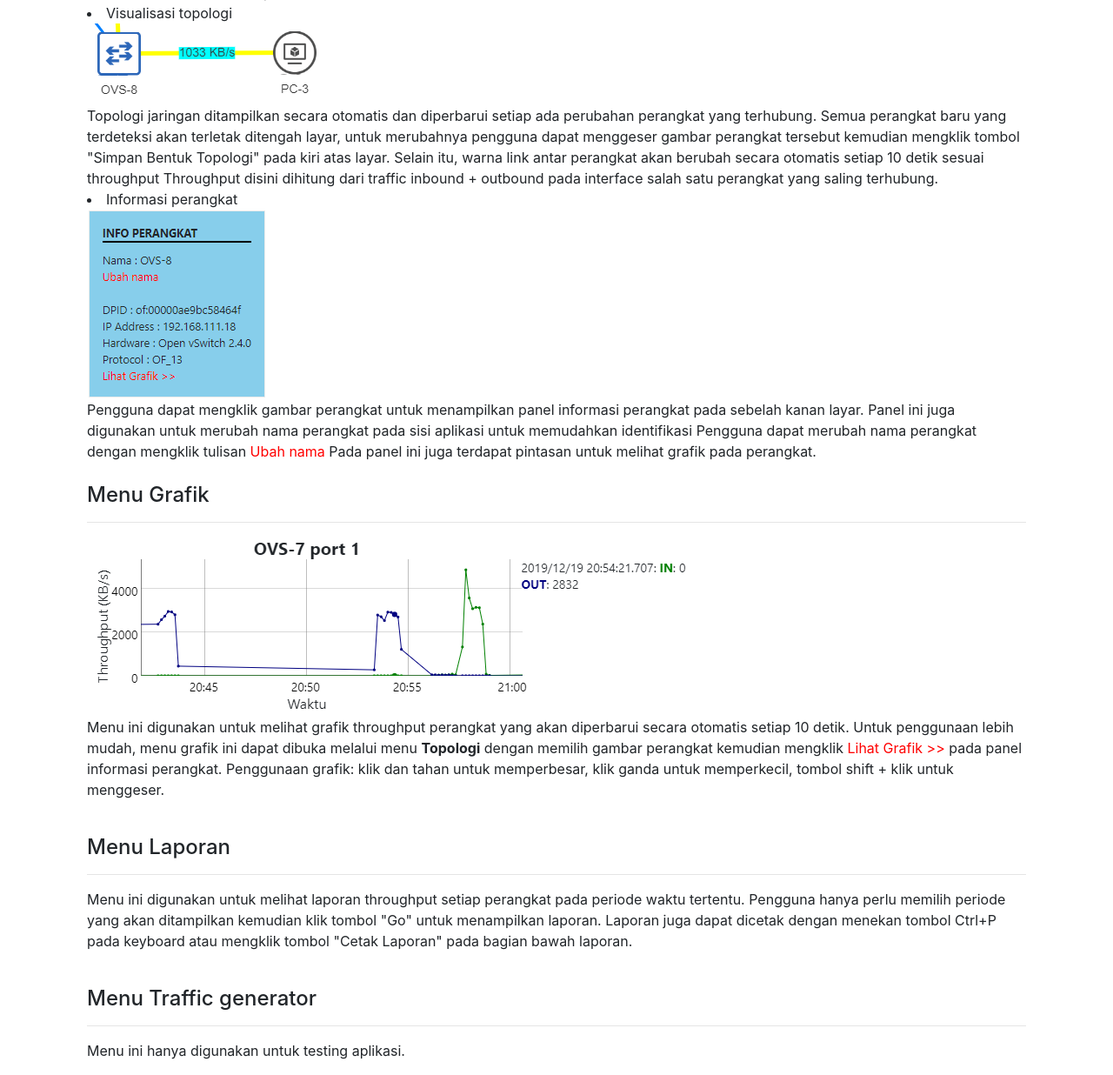
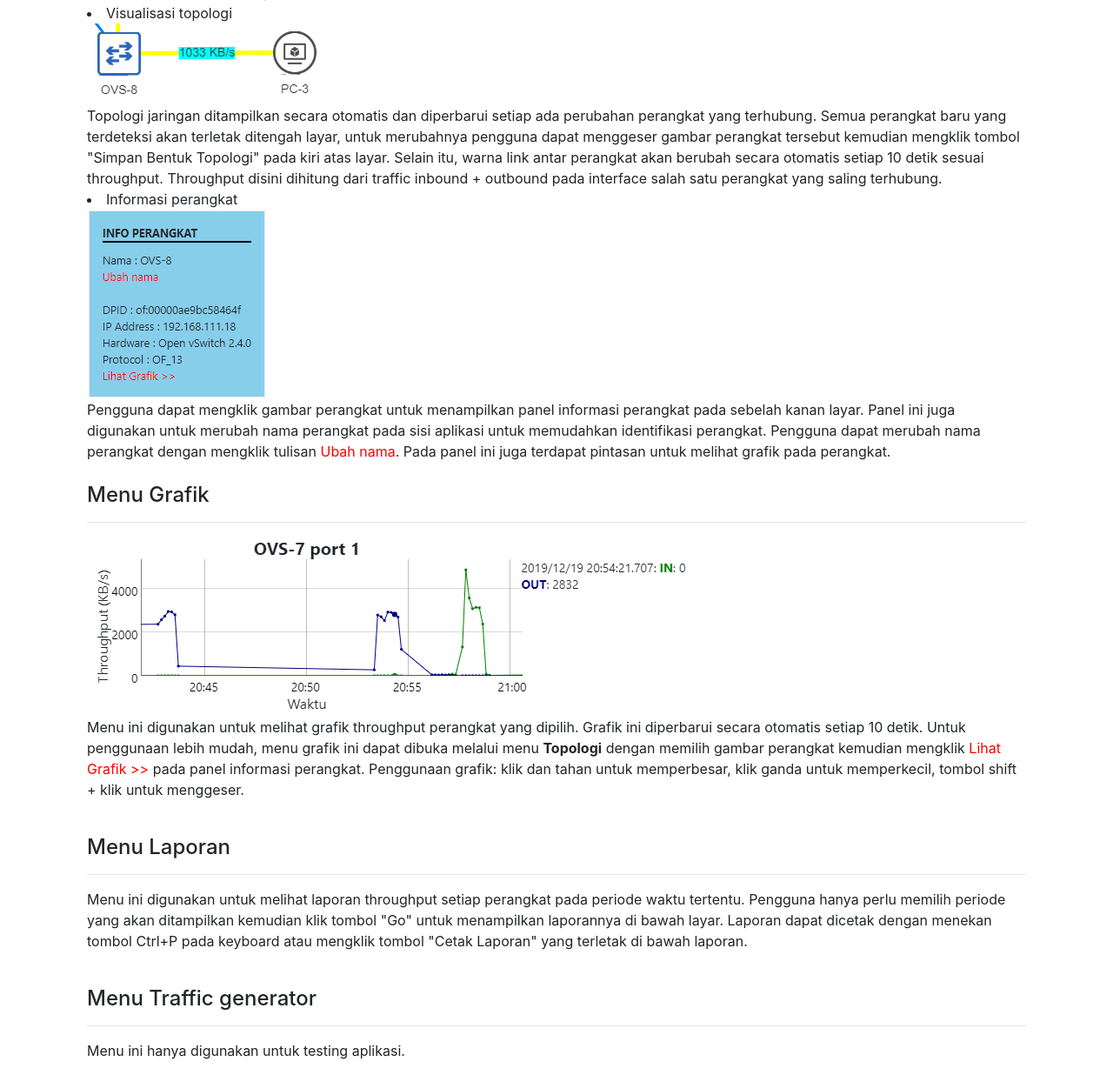
Before and after one commit to ilham-openbeta/pa-sdn, a website: page views/panduan.html in a window 1280 px wide. Shown: the part 365-1601 px from the top of the page at 87% size. Drawn offline with Linux system fonts and the light colour scheme.

Commit message:
fix typo

```diff
--- a/views/panduan.html
+++ b/views/panduan.html
@@ -65,10 +65,8 @@
                 <br><img src="/img/p_topo.png" alt="topologi">
                 <br>Topologi jaringan ditampilkan secara otomatis dan diperbarui setiap ada perubahan perangkat yang
                 terhubung. Semua perangkat baru yang terdeteksi akan terletak ditengah layar, untuk merubahnya pengguna
-                dapat
-                menggeser gambar perangkat tersebut kemudian mengklik tombol "Simpan Bentuk Topologi" pada kiri atas
-                layar.
-                Selain itu, warna link antar perangkat akan berubah secara otomatis setiap 10 detik sesuai throughput
+                dapat menggeser gambar perangkat tersebut kemudian mengklik tombol "Simpan Bentuk Topologi" pada kiri atas
+                layar. Selain itu, warna link antar perangkat akan berubah secara otomatis setiap 10 detik sesuai throughput.
                 Throughput disini dihitung dari traffic inbound + outbound pada interface salah satu perangkat yang
                 saling terhubung.
             </li>
@@ -77,8 +75,8 @@
                 <br><img src="/img/p_info.png" alt="panel informasi">
                 <br>Pengguna dapat mengklik gambar perangkat untuk menampilkan panel informasi perangkat pada sebelah
                 kanan layar. Panel ini juga digunakan untuk merubah nama perangkat pada sisi aplikasi untuk memudahkan
-                identifikasi
-                Pengguna dapat merubah nama perangkat dengan mengklik tulisan <span style="color:red">Ubah nama</span>
+                identifikasi perangkat.
+                Pengguna dapat merubah nama perangkat dengan mengklik tulisan <span style="color:red">Ubah nama</span>.
                 Pada panel ini juga terdapat pintasan untuk melihat grafik pada perangkat.
             </li>
             <br>
@@ -86,10 +84,9 @@
             <hr>
             <img src="/img/p_grafik.png" alt="grafik">
             <p>
-                Menu ini digunakan untuk melihat grafik throughput perangkat yang akan diperbarui secara otomatis
+                Menu ini digunakan untuk melihat grafik throughput perangkat yang dipilih. Grafik ini diperbarui secara otomatis
                 setiap 10 detik. Untuk penggunaan lebih mudah, menu grafik ini dapat dibuka melalui menu <b>Topologi</b>
-                dengan
-                memilih gambar perangkat kemudian mengklik <span style="color:red">Lihat Grafik >> </span>
+                dengan memilih gambar perangkat kemudian mengklik <span style="color:red">Lihat Grafik >> </span>
                 pada panel informasi perangkat.
                 Penggunaan grafik: klik dan tahan untuk memperbesar, klik ganda untuk memperkecil, tombol shift + klik
                 untuk menggeser.
@@ -100,8 +97,8 @@
             <p>
                 Menu ini digunakan untuk melihat laporan throughput setiap perangkat pada periode waktu tertentu.
                 Pengguna hanya perlu memilih periode yang akan ditampilkan kemudian klik tombol "Go" untuk
-                menampilkan laporan. Laporan juga dapat dicetak dengan menekan tombol Ctrl+P pada keyboard atau
-                mengklik tombol "Cetak Laporan" pada bagian bawah laporan.
+                menampilkan laporannya di bawah layar. Laporan dapat dicetak dengan menekan tombol Ctrl+P pada keyboard atau
+                mengklik tombol "Cetak Laporan" yang terletak di bawah laporan.
             </p>
             <br>
             <h4>Menu Traffic generator</h4>
```
